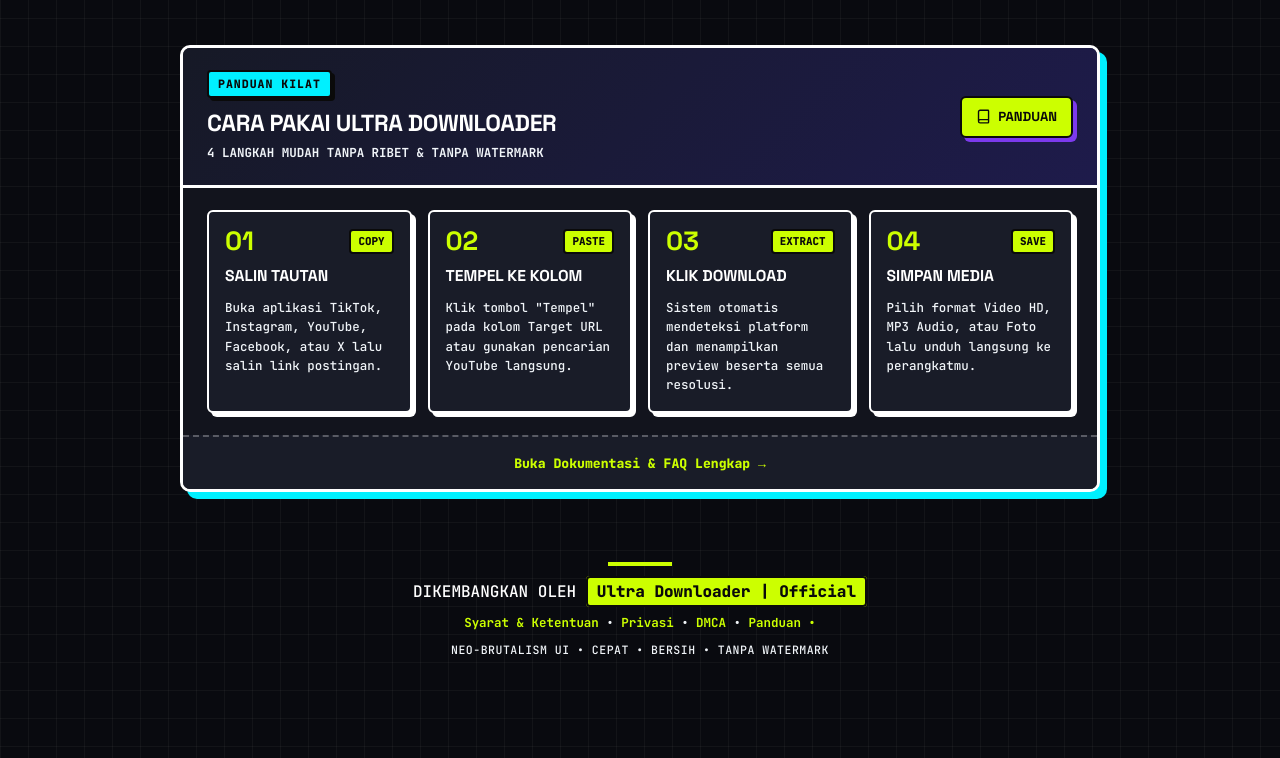
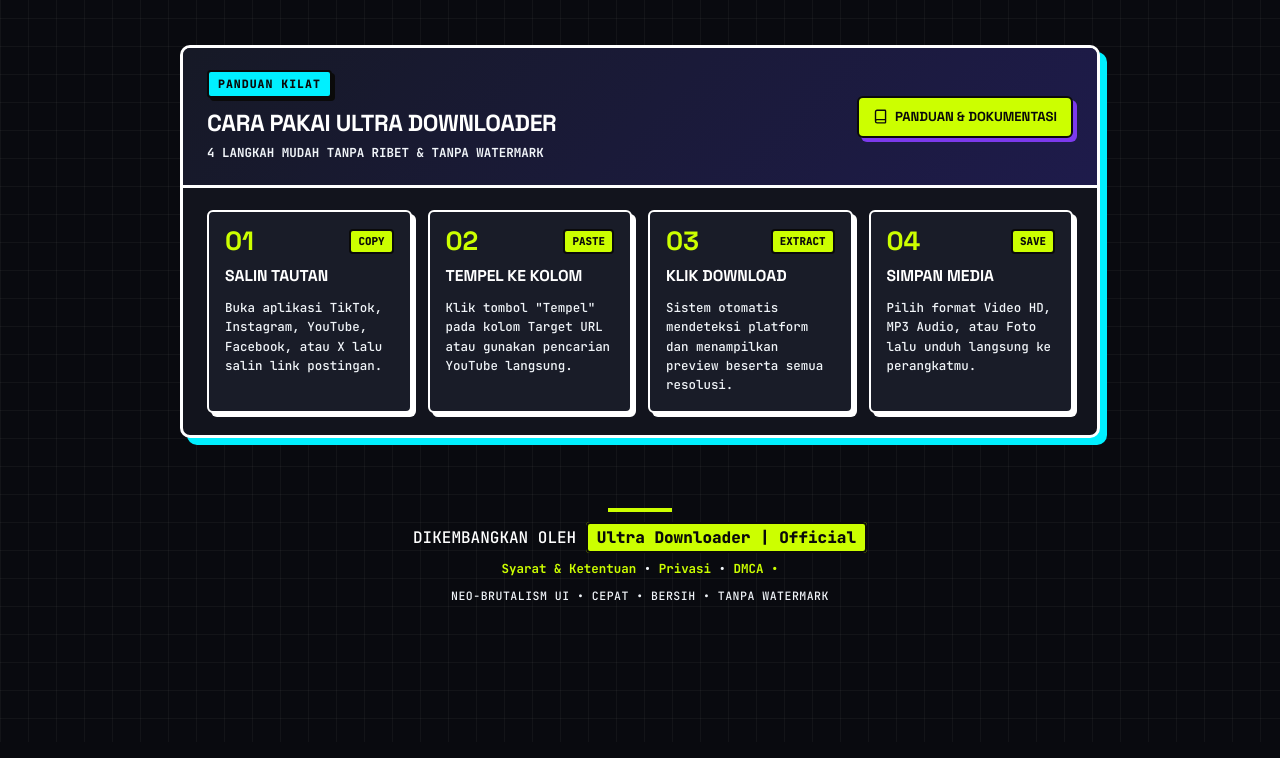
Before and after one commit to lucuk094-crypto/all-in-one-v1, a website: page public/index.html in a window 1280 px wide. Shown: the part 850-1608 px from the top of the page. Drawn offline with Linux system fonts and the light colour scheme; no server answers.

Commit message:
ui: unify guide and documentation into a single button

```diff
--- a/public/i18n.js
+++ b/public/i18n.js
@@ -85,6 +85,7 @@
     'guide.s2t': 'TEMPEL KE KOLOM', 'guide.s2d': 'Klik tombol "Tempel" pada kolom Target URL atau gunakan pencarian YouTube langsung.',
     'guide.s3t': 'KLIK DOWNLOAD', 'guide.s3d': 'Sistem otomatis mendeteksi platform dan menampilkan preview beserta semua resolusi.',
     'guide.s4t': 'SIMPAN MEDIA', 'guide.s4d': 'Pilih format Video HD, MP3 Audio, atau Foto lalu unduh langsung ke perangkatmu.',
+    'guide.cta': 'Panduan & Dokumentasi',
     'guide.more': 'Buka Dokumentasi & FAQ Lengkap →',
     'foot.powered': 'DIKEMBANGKAN OLEH', 'foot.tag': 'NEO-BRUTALISM UI • CEPAT • BERSIH • TANPA WATERMARK',
     'foot.tos': 'Syarat & Ketentuan', 'foot.privacy': 'Privasi', 'foot.dmca': 'DMCA',
@@ -177,6 +178,7 @@
     'guide.s2t': 'PASTE LINK', 'guide.s2d': 'Click "Paste" in the Target URL column or search YouTube directly by keywords.',
     'guide.s3t': 'HIT DOWNLOAD', 'guide.s3d': 'Our engine detects the platform automatically and loads previews plus all qualities.',
     'guide.s4t': 'SAVE FILE', 'guide.s4d': 'Pick HD Video, MP3 Audio, or Photo and save it directly to your phone or laptop.',
+    'guide.cta': 'Guide & Docs',
     'guide.more': 'Open Full Documentation & FAQ →',
     'foot.powered': 'POWERED BY', 'foot.tag': 'NEO-BRUTALISM UI • FAST • CLEAN • NO WATERMARK',
     'foot.tos': 'Terms of Service', 'foot.privacy': 'Privacy Policy', 'foot.dmca': 'DMCA',
--- a/public/index.html
+++ b/public/index.html
@@ -208,7 +208,7 @@
                     <h2 class="guide-heading" data-i18n="guide.title">CARA PAKAI ULTRA DOWNLOADER</h2>
                     <p class="guide-sub" data-i18n="guide.sub">4 LANGKAH MUDAH TANPA RIBET &amp; TANPA WATERMARK</p>
                 </div>
-                <a href="docs.html" class="dl-btn best guide-cta-btn"><svg class="ic"><use href="#i-book"/></svg><span data-i18n="nav.docs">Panduan</span></a>
+                <a href="docs.html" class="dl-btn best guide-cta-btn"><svg class="ic"><use href="#i-book"/></svg><span data-i18n="guide.cta">Panduan &amp; Dokumentasi</span></a>
             </div>
             <div class="guide-steps-grid">
                 <article class="nb-step-card">
@@ -244,9 +244,6 @@
                     <p data-i18n="guide.s4d">Pilih format Video HD, MP3 Audio, atau Foto lalu unduh langsung ke perangkatmu.</p>
                 </article>
             </div>
-            <div class="guide-footer-bar">
-                <a href="docs.html" class="guide-more-link" data-i18n="guide.more">Buka Dokumentasi &amp; FAQ Lengkap →</a>
-            </div>
         </section>
 
         <footer class="sann-footer">
@@ -255,8 +252,7 @@
             <p class="foot-links">
                 <a href="tos.html" data-i18n="foot.tos">Syarat &amp; Ketentuan</a> •
                 <a href="privacy.html" data-i18n="foot.privacy">Privasi</a> •
-                <a href="dmca.html" data-i18n="foot.dmca">DMCA</a> •
-                <a href="docs.html" data-i18n="nav.docs">Panduan</a> <a href="admin.html" class="admin-dot" title="admin">•</a>
+                <a href="dmca.html" data-i18n="foot.dmca">DMCA</a> <a href="admin.html" class="admin-dot" title="admin">•</a>
             </p>
             <p class="foot-tagline" data-i18n="foot.tag">NEO-BRUTALISM UI • CEPAT • BERSIH • TANPA WATERMARK</p>
         </footer>
--- a/public/sw.js
+++ b/public/sw.js
@@ -1,5 +1,5 @@
 // Service Worker — network-first agar perubahan UI/fitur selalu segar, fallback cache saat offline
-const CACHE = 'ultra-dl-v9';
+const CACHE = 'ultra-dl-v10';
 const ASSETS = [
   '/', '/index.html', '/docs.html', '/share.html', '/offline.html',
   '/tos.html', '/privacy.html', '/dmca.html',
```
